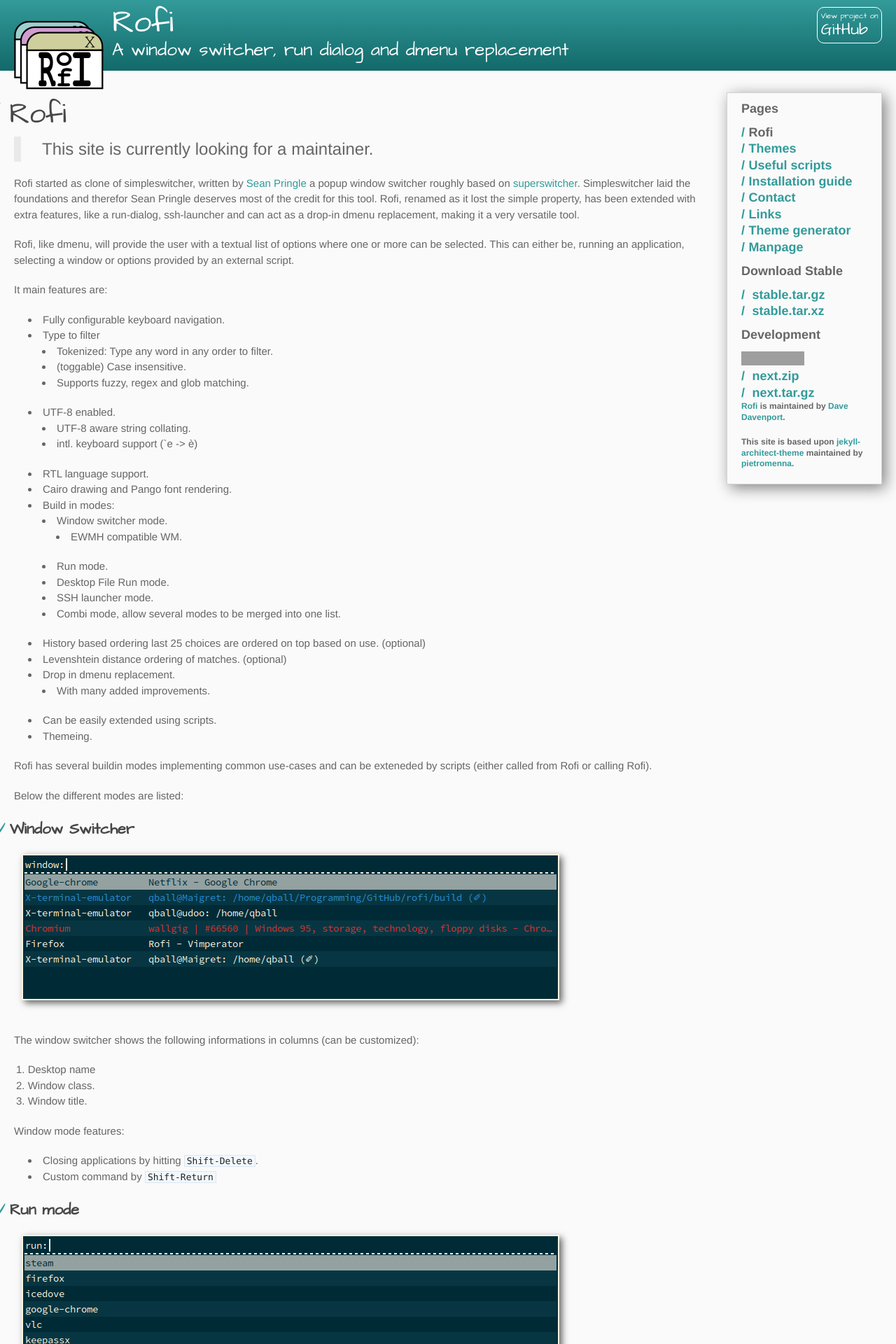
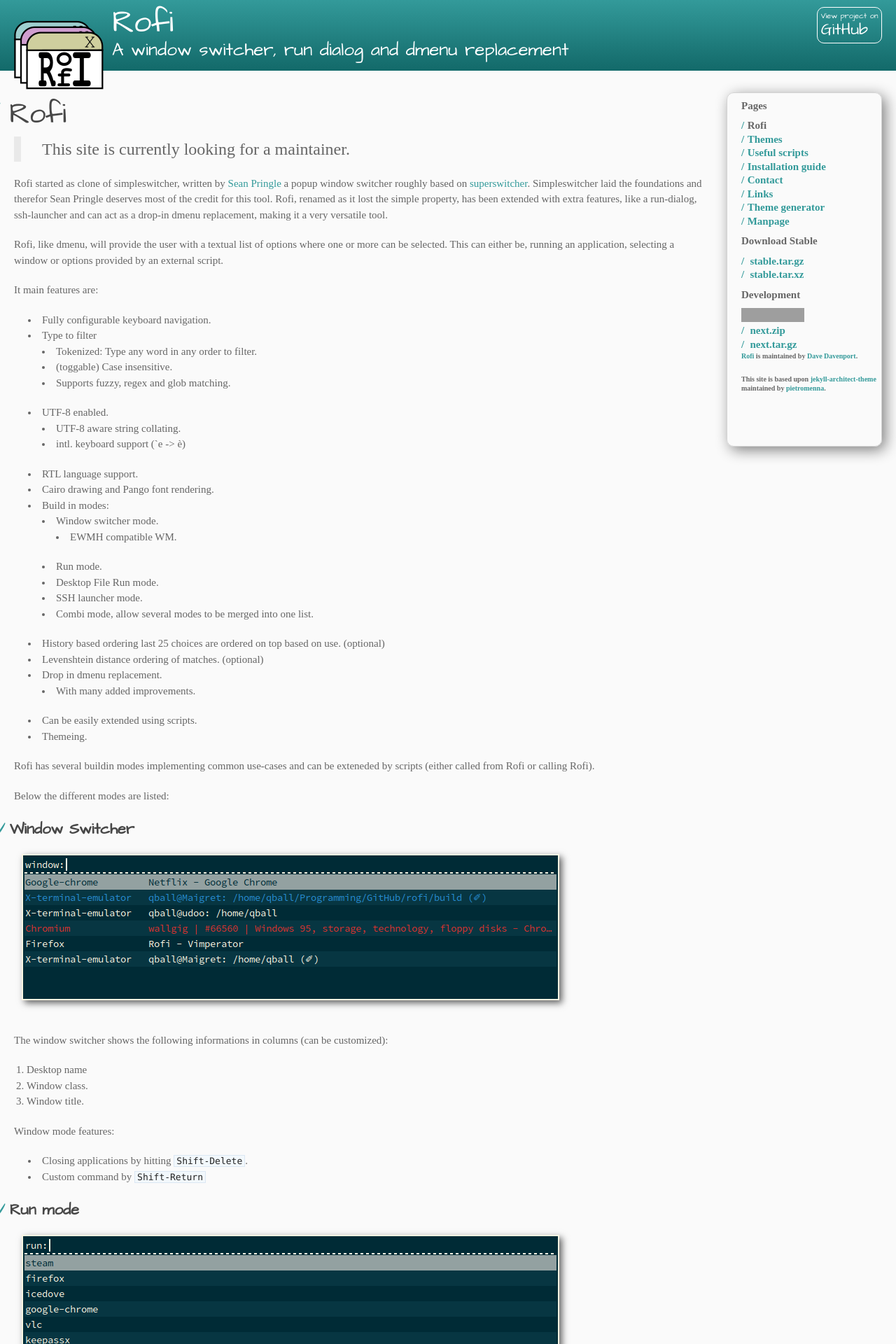
Before and after one commit to davatorium/rofi, a Jekyll site: the page built from index.md, in a window 1280 px wide. Shown: the top 1920 px of the page at 70% size. Built offline with Jekyll 4.4.1, drawn with Linux system fonts in a browser that asks for light colours; grey boxes are pictures that could not be loaded.

Commit message:
Change font

```diff
--- a/stylesheets/stylesheet.css
+++ b/stylesheets/stylesheet.css
@@ -51,8 +51,8 @@ body {
   font-size: 15px;
   line-height: 1.5;
   background: #fafafa;
-  font-family: 'Helvetica Neue', Helvetica, Arial, serif;
-  font-weight: 400;
+  font-family: Helvitica,Serif;
+/*  font-weight: 400;*/
   color: #666;
 }
 
@@ -113,11 +113,11 @@ aside#sidebar {
   padding-left: 20px;
   min-height: 504px;
   float: right;
-/*  background: transparent url(../images/sidebar-bg.jpg) 0 0 no-repeat;*/
-  font-size: 12px;
+  font-size: 10px;
   line-height: 1.3;
   box-shadow: 5px 5px 20px grey;
   border: solid 1px lightgrey;
+  border-radius: 10px;
 }
 
 aside#sidebar h1 {
```
